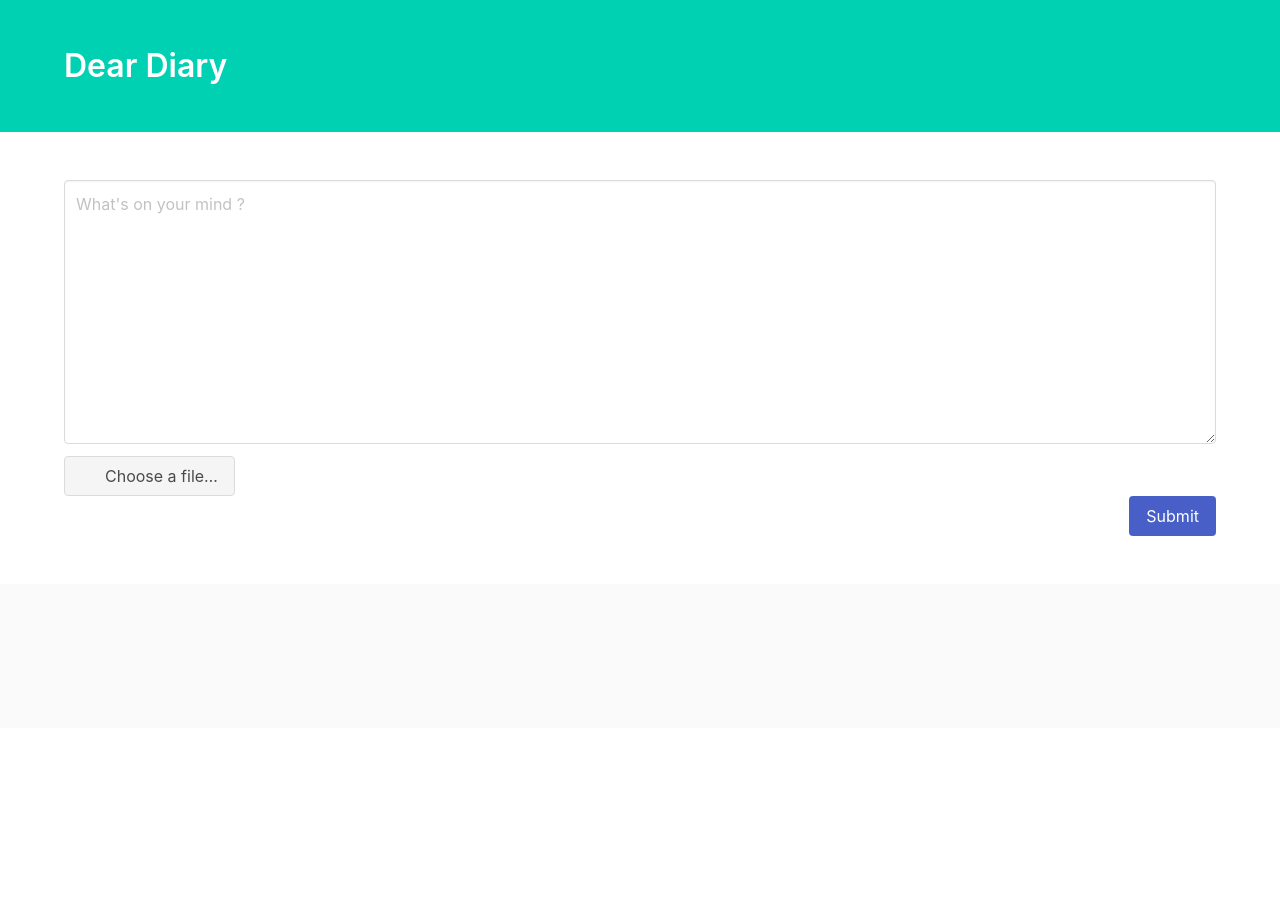
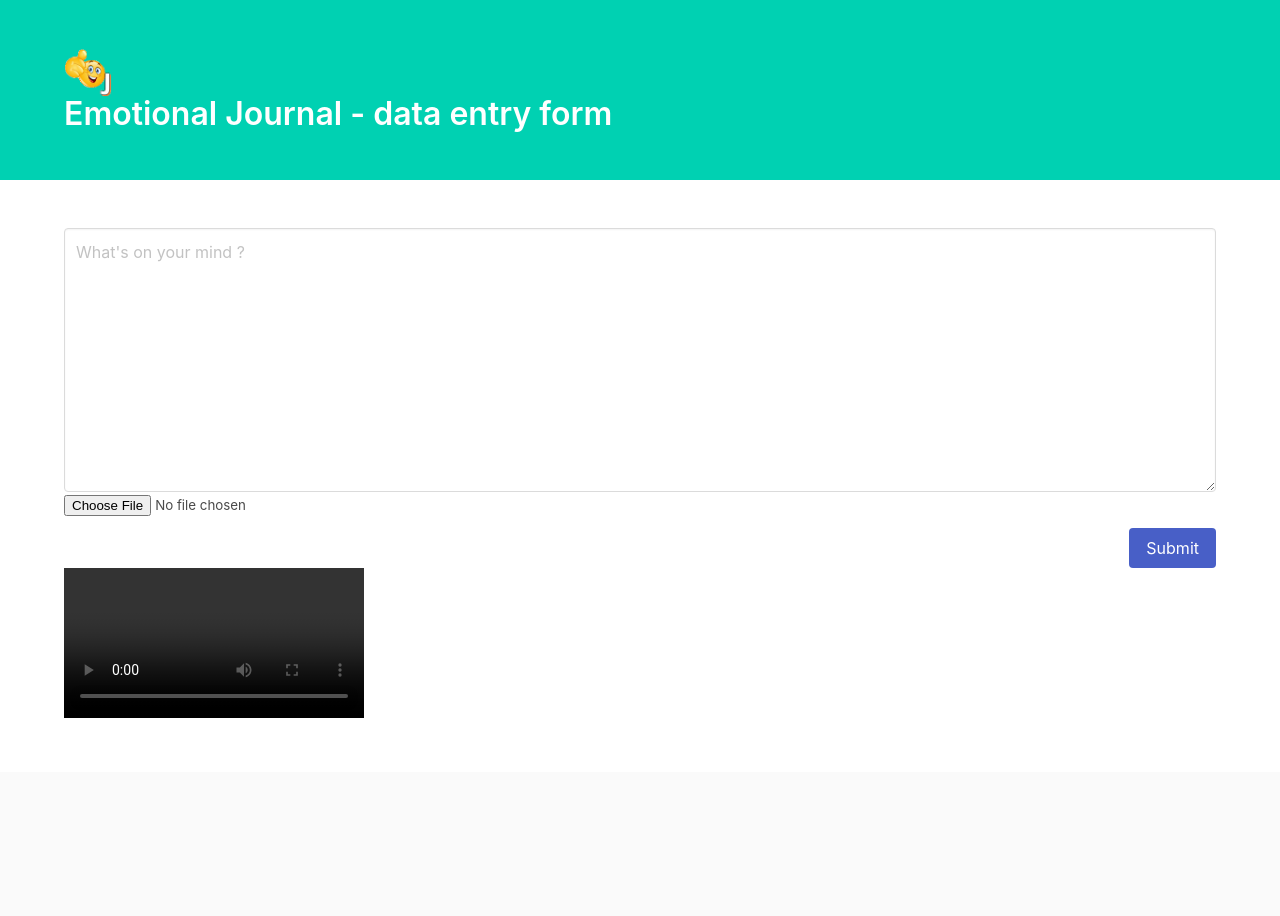
Before and after one commit to GitHub-ccd/emoJ, a Django app: page /add/ in a window 1280 px wide. Before the commit the page ends 536 px from the top, so only its background shows below. Run offline with Django 3.2, Linux system fonts and the light colour scheme; some libraries are stand-ins or nearby versions.

Commit message:
image uploading fixed, stream added

```diff
--- a/entries/forms.py
+++ b/entries/forms.py
@@ -9,3 +9,4 @@ class EntryForm(ModelForm):
     def __init__(self, *args, **kwargs):
         super().__init__(*args, **kwargs)
         self.fields['text'].widget.attrs.update({ 'class' : 'textarea', 'placeholder' : 'What\'s on your mind ?' })
+    #     self.fields['cover'].widget.attrs.update({})
--- a/entries/urls.py
+++ b/entries/urls.py
@@ -3,5 +3,5 @@ from . import views
 
 urlpatterns = [
     path('', views.index, name='home'),
-    path('add/', views.add, name='add')
+    path('add/', views.add , name='add')
 ]
--- a/entries/views.py
+++ b/entries/views.py
@@ -12,7 +12,7 @@ def index(request):
 
 def add(request):
     if request.method == 'POST':
-        form = EntryForm(request.POST)
+        form = EntryForm(request.POST, request.FILES)
 
         # check is the data entered is valid
         if form.is_valid():
--- a/templates/entries/add.html
+++ b/templates/entries/add.html
@@ -5,7 +5,7 @@
     <meta charset="UTF-8">
     <meta name="viewport" content="width=device-width, initial-scale=1.0">
     <meta http-equiv="X-UA-Compatible" content="ie=edge">
-    <title>Dear Diary</title>
+    <title>Emotional Journal</title>
     <link rel="stylesheet" href="https://cdnjs.cloudflare.com/ajax/libs/bulma/0.6.2/css/bulma.min.css" />
 </head>
 
@@ -13,22 +13,27 @@
     <section class="hero is-primary">
         <div class="hero-body">
             <div class="container">
+                <figure class="image is-48x48">
+                    <img src="/media/logo.png" alt="">
+                </figure>
                 <h1 class="title">
-                    Dear Diary
+                    Emotional Journal - data entry form
                 </h1>
             </div>
         </div>
     </section>
     <section class="section">
         <div class="container">
-            <form method="POST" action="{% url 'add' %}">
+            <form method="POST" action="{% url 'add' %}" enctype="multipart/form-data">
                 {% csrf_token %}
                 <div class="field">
                     <div class="control">
-                        {{form.text}}
+                        {{form.text}}<!-- {{form.as_p}} -->
+                        {{form.cover}}
                     </div>
                 </div>
-                <div class="file">
+                <!-- {{form.as_P}} -->
+                <!-- <div class="file">
                     <label class="file-label">
                       <input class="file-input" type="file" name="resume">
                       <span class="file-cta">
@@ -40,7 +45,7 @@
                         </span>
                       </span>
                     </label>
-                  </div>
+                  </div> -->
 
                 <div class="field is-grouped is-grouped-right">
                     <div class="control">
@@ -48,6 +53,20 @@
                     </div>
                 </div>
             </form>
+
+            <video id="player" controls></video>
+                <script>
+                var player = document.getElementById('player');
+
+                var handleSuccess = function(stream) {
+                    player.srcObject = stream;
+                };
+
+                navigator.mediaDevices.getUserMedia({ audio: true, video: true })
+                    .then(handleSuccess)
+                </script>
+
+
         </div>
 
     </section>
```
Also changed, not shown: templates/entries/index.html (+9 -3 lines), db.sqlite3, media/images/FB_crop.jpg (added), media/images/FB_pic.jpg (added), media/images/FB_pic_hViYh68.jpg (added), media/logo.png (added).
